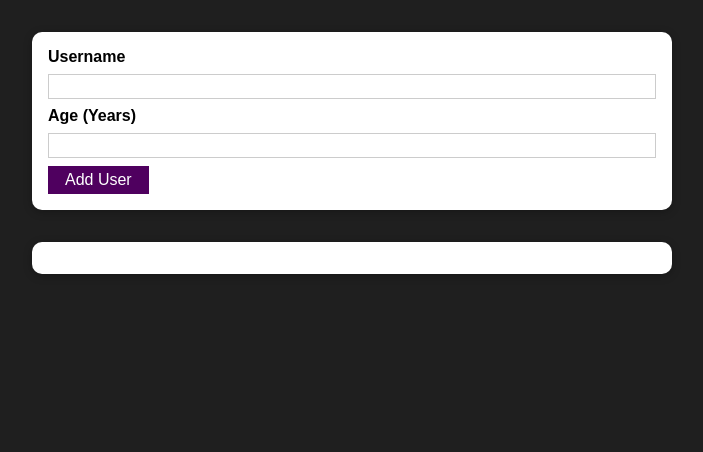
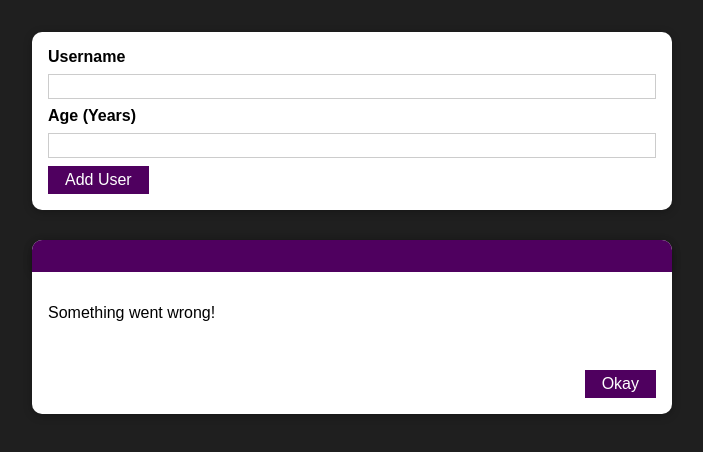
Before and after one commit to PhilipZi/user-list, a React (Create React App) app: page / in a window 1280 px wide. Shown: the top 452 px of the page, without its empty margins (288-991 px from the left). Built offline with nearby package versions, Linux system fonts and the light colour scheme.

Commit message:
add error modal css

```diff
--- /dev/null
+++ b/src/components/UI/ErrorModal.js
@@ -0,0 +1,23 @@
+import React from "react";
+
+
+import Button from "./Button";
+import Card from "./Card";
+import classes from "./ErrorModal.module.css"
+
+function ErrorModal(props){
+    return (
+        <Card className={classes.modal}>
+            <header className={classes.header}>
+                <h2>{PaymentResponse.title}</h2>
+            </header>
+            <div className={classes.content}>
+                <p>{props.message}</p>
+            </div>
+            <footer className={classes.actions}>
+                <Button>Okay</Button>
+            </footer>
+        </Card>
+    )
+}
+export default ErrorModal;
--- /dev/null
+++ b/src/components/UI/ErrorModal.module.css
@@ -0,0 +1,45 @@
+.backdrop {
+    position: fixed;
+    top: 0;
+    left: 0;
+    width: 100%;
+    height: 100vh;
+    z-index: 10;
+    background: rgba(0, 0, 0, 0.75);
+  }
+
+  .modal {
+    position: fixed;
+    top: 30vh;
+    left: 10%;
+    width: 80%;
+    z-index: 100;
+    overflow: hidden;
+  }
+
+  .header {
+    background: #4f005f;
+    padding: 1rem;
+  }
+
+  .header h2 {
+    margin: 0;
+    color: white;
+  }
+
+  .content {
+    padding: 1rem;
+  }
+
+  .actions {
+    padding: 1rem;
+    display: flex;
+    justify-content: flex-end;
+  }
+
+  @media (min-width: 768px) {
+    .modal {
+      left: calc(50% - 20rem);
+      width: 40rem;
+    }
+  }
--- a/src/components/Users/AddUser.js
+++ b/src/components/Users/AddUser.js
@@ -4,6 +4,7 @@
 import Card from "../UI/Card";
 import Button from "../UI/Button";
 import classes from './AddUser.module.css'
+import ErrorModal from "../UI/ErrorModal";
 
 
 
@@ -40,6 +41,8 @@
 
 
     return (
+        <div>
+        <ErrorModal title="An error occured!" message="Something went wrong!"/>
         <Card className={classes.input}>
             <form  onSubmit={addUserHandler}>
                 <label htmlFor="username">Username</label>
@@ -50,6 +53,7 @@
 
             </form>
         </Card>
+        </div>
     );
 };
 
```
